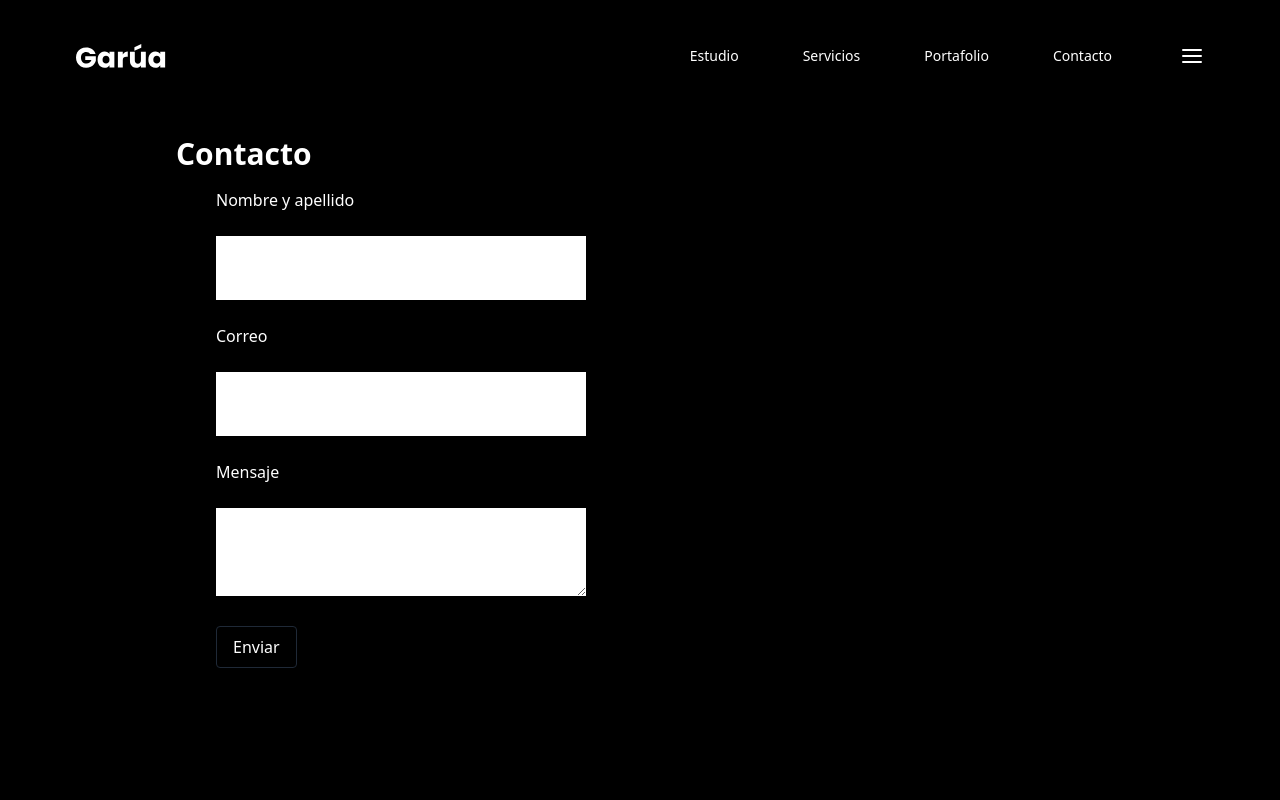
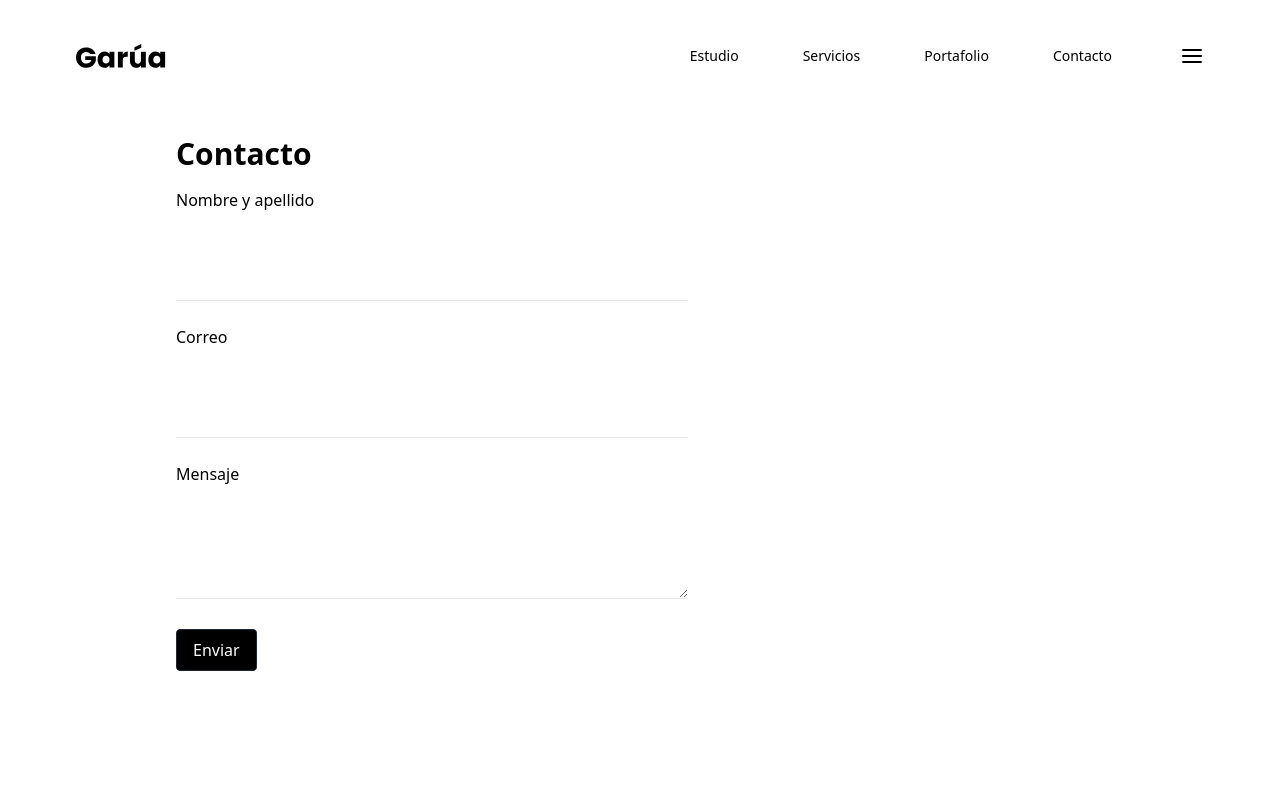
Before and after one commit to aguerrajovane/estudiogarua, a Next.js app: page /es/contacto in a window 1280 px wide. Shown: the top 800 px of the page. Built offline with nearby package versions, Linux system fonts and the light colour scheme; what tw-elements would draw is missing.

Commit message:
Color changed to white in contact page

```diff
--- a/app/global.css
+++ b/app/global.css
@@ -25,3 +25,7 @@ body {
     )
     rgb(var(--background-start-rgb));
 }
+
+.es-contacto {
+  background-color: #fff;
+}
--- a/components/ContactForm.js
+++ b/components/ContactForm.js
@@ -3,7 +3,7 @@ import ButtonPrimary from "./ButtonPrimary";
 export default function ContactForm() {
   return (
     <form
-          className="w-full max-w-6xl pl-10 lg:w-2/5 "
+          className="w-full max-w-6xl lg:w-1/2 "
           data-netlify="true"
           data-netlify-honeypot="bot-field"
           name="contact"
@@ -20,7 +20,7 @@ export default function ContactForm() {
           <label htmlFor="name">Nombre y apellido</label>
           <input
             id="name"
-            className="form-field text-base my-6 p-5 w-full dark:border-neutral-800 dark:bg-zinc-800/30 dark:from-inherit lg:dark:bg-zinc-800/30"
+            className="form-field text-base my-6 p-5 w-full border-b border-gray-200 focus:outline-none bg-transparent"
             type="text"
             name="name"
             required
@@ -30,7 +30,7 @@ export default function ContactForm() {
           <label htmlFor="email">Correo</label>
           <input
             id="email"
-            className="form-field text-base my-6 p-5 w-full dark:border-neutral-800 dark:bg-zinc-800/30 dark:from-inherit lg:dark:bg-zinc-800/30"
+            className="form-field text-base my-6 p-5 w-full border-b border-gray-200 focus:outline-none bg-transparent"
             type="email"
             name="email"
             required
@@ -40,7 +40,7 @@ export default function ContactForm() {
           <label htmlFor="feedback">Mensaje</label>
           <textarea
             id="feedback"
-            className="form-field text-base my-6 p-5 w-full dark:border-neutral-800 dark:bg-zinc-800/30 dark:from-inherit lg:dark:bg-zinc-800/30"
+            className="form-field text-base my-6 p-5 w-full border-b border-gray-200 focus:outline-none bg-transparent"
             wrap="soft"
             name="message"
             required
--- a/components/DesktopMenu.js
+++ b/components/DesktopMenu.js
@@ -21,7 +21,7 @@ const Modal = () => {
           xmlns="http://www.w3.org/2000/svg"
           viewBox="0 0 24 24"
           fill="none"
-          stroke="currentColor"
+
           strokeWidth="2"
           strokeLinecap="round"
           strokeLinejoin="round"
--- a/pages/es/contacto.js
+++ b/pages/es/contacto.js
@@ -1,18 +1,128 @@
-import React from 'react'
+import React, { useState }  from 'react'
+import '../../app/global.css'
+import Link from 'next/link';
+import DesktopMenu from '../../components/DesktopMenu';
 
-import Layout from '../../components/Layout.js'
+import Footer from '../../components/Footer.js'
 import ContactForm from '../../components/ContactForm'
 
 const contacto = () => {
+  const [showMenuMobile, setShowMenuMobile] = useState(false);
+
+  const toggleMenuMobile = () => {
+    setShowMenuMobile(!showMenuMobile);
+  };
   return (
-    <Layout>
+    <div className="es-contacto text-black">
+    {/* Navbar */}
+    <nav className="z-10 sticky top-0 pb-6 pt-8 text-sm lg:flex">
+      <div className="flex w-full max-w-6xl mx-auto items-center justify-between">
+        <Link href="/es">
+          <img src="/logo.svg" alt="Logo" className="relative mx-3 h-4 lg:h-6" />
+        </Link>
+        <div className="block lg:hidden justify-items-end">
+          <button
+            className="flex items-center px-3 py-2 rounded"
+            onClick={toggleMenuMobile}
+            >
+            <svg
+              className="fill-current h-5 w-5"
+              viewBox="0 0 20 20"
+              xmlns="<http://www.w3.org/2000/svg>"
+              >
+              <title>Menu</title>
+              <path d="M0 3h20v2H0V3zm0 6h20v2H0V9zm0 6h20v2H0v-2z" />
+            </svg>
+          </button>
+        </div>
+        <div
+          className="w-full hidden block lg:flex lg:items-center lg:w-auto"
+          >
+          <div className="text-sm lg:justify-end">
+            <Link
+              href="/es/nosotros"
+              className="block mt-4 lg:inline-block lg:mt-0 ml-12 p-2"
+              >
+              Estudio
+            </Link>
+            <Link
+              href="/es/servicios"
+              className="block mt-4 lg:inline-block lg:mt-0 ml-12 p-2"
+              >
+              Servicios
+            </Link>
+            <Link
+              href="/es/portafolio"
+              className="block mt-4 lg:inline-block lg:mt-0 ml-12 p-2"
+              >
+              Portafolio
+            </Link>
+            <Link
+              href="/es/contacto"
+              className="block mt-4 lg:inline-block lg:mt-0 lg:px-2 lg:mt-0 lg:last:ml-12"
+              >
+              Contacto
+            </Link>
+          </div>
+          {/*  Desktop menu */}
+          <div className="ml-12 stroke-black">
+            <DesktopMenu />
+          </div>
+        </div>
+      </div>
+
+
+
+
+      {/*  Mobile menu */}
+      <div
+          className={`${
+            showMenuMobile ? 'block' : 'hidden'
+          } w-full block lg:hidden lg:flex lg:items-center lg:w-auto`}
+          >
+          <div className="text-sm">
+            <Link
+              href="es/nosotros"
+              className="block text-left px-4 mt-6 lg:inline-block lg:mt-0 lg:ml-4 lg:pr-4 lg:mt-0 lg:last:ml-0"
+              >
+              Estudio
+            </Link>
+            <Link
+              href="es/servicios"
+              className="block text-left px-4 mt-6 lg:inline-block lg:mt-0 lg:ml-4 lg:pr-4 lg:mt-0 lg:last:ml-0"
+              >
+              Servicios
+            </Link>
+            <Link
+              href="es/portafolio"
+              className="block text-left px-4 mt-6 lg:inline-block lg:mt-0 lg:ml-4 lg:pr-4 lg:mt-0 lg:last:ml-0"
+              >
+              Portafolio
+            </Link>
+            <Link
+              href="es/blog"
+              className="block text-left px-4 mt-6 lg:inline-block lg:mt-0 lg:ml-4 lg:pr-4 lg:mt-0 lg:last:ml-0"
+              >
+              Blog
+            </Link>
+            <Link
+              href="es/contacto"
+              className="block text-left px-4 mt-6 lg:inline-block lg:mt-0 lg:px-2 lg:mt-0 lg:last:ml-0"
+              >
+              Contacto
+            </Link>
+          </div>
+        </div>
+    </nav>
+    {/* Contact page*/}
       <main className="flex flex-col w-full max-w-6xl mx-auto justify-between lg:pl-28 sm: py-8 pl-4 pr-4">
         <div className="min-h-screen">
           <h1 className="text-3xl font-bold mb-4">Contacto</h1>
           <ContactForm />
         </div>
       </main>
-    </Layout>
+    <Footer />
+    </div>
   )
 }
 
```
